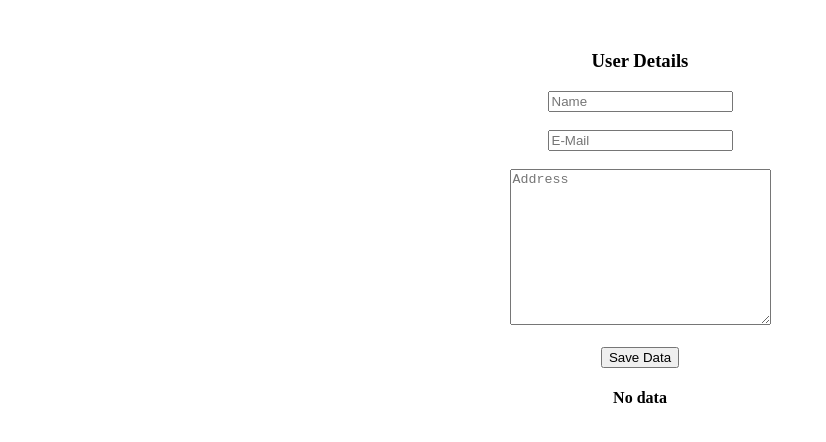
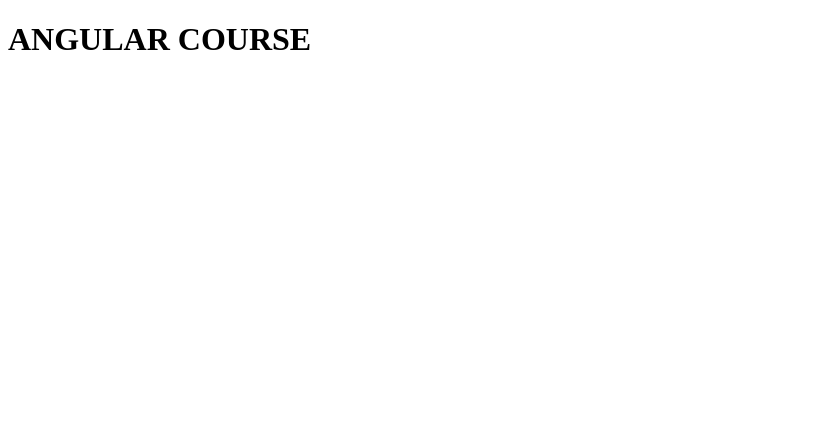
Before and after one commit to barbellfan/AngIntro, an Angular app: page / in a window 1280 px wide. Shown: the top 442 px of the page, without its empty margins (0-826 px from the left). Built offline with nearby package versions, Linux system fonts and the light colour scheme.

Commit message:
clear out old code. demo using css for transform will to pipe example next

```diff
--- a/src/app/app.component.css
+++ b/src/app/app.component.css
@@ -1,14 +1,3 @@
-.form-area {
-  margin-top: 50px;
-  text-align: center;
+h1 {
+  text-transform: uppercase;
 }
-
-.table-area {
-  position: absolute;
-  left: 30%;
-  text-align: center;
-}
-
-h4 {
-  text-align: center;
-}
--- a/src/app/app.component.html
+++ b/src/app/app.component.html
@@ -1,35 +1 @@
-<div class="form-area">
-  <h3>User Details</h3>
-  <input type="text" placeholder="Name" [(ngModel)] = 'name'>
-  <br><br>
-  <input type="text" placeholder="E-Mail" [(ngModel)] = 'email'>
-  <br><br>
-  <textarea cols="30" rows="10" placeholder="Address" [(ngModel)] = 'address'></textarea>
-  <br><br>
-  <button (click)="onClick()">Save Data</button>
-</div>
-
-<div *ngIf = "userArray.length > 0; else noData">
-  <div class="table-area">
-    <table width="500" class="table-area">
-      <thead>
-        <th>#</th>
-        <th>Name</th>
-        <th>Email</th>
-        <th>Address</th>
-        <th>Action</th>
-      </thead>
-      <tr *ngFor = "let user of userArray; let i = index">
-        <td>{{ i + 1 }}</td>
-        <td>{{ user.name }}</td>
-        <td>{{ user.email }}</td>
-        <td>{{ user.address }}</td>
-        <td><button (click)="onDelete(i)">Delete</button></td>
-      </tr>
-    </table>
-  </div>
-</div>
-
-<ng-template #noData>
-  <h4>No data</h4>
-</ng-template>
+<h1>{{ title }}</h1>
--- a/src/app/app.component.ts
+++ b/src/app/app.component.ts
@@ -7,26 +7,12 @@ import { Component } from '@angular/core';
 })
 
 export class AppComponent {
-  name: string = '';
-  email: string = '';
-  address: string = '';
 
-  userArray: Array<any> = [];
+  title: string = 'Angular course';
 
   constructor() {
 
   }
 
-  onClick() {
-    this.userArray.push({
-      "name": this.name,
-      "email": this.email,
-      "address": this.address
-    });
-  }
-
-  onDelete(i:number) {
-    this.userArray.splice(i, 1);
-  }
 
 }
--- a/src/app/app.module.ts
+++ b/src/app/app.module.ts
@@ -1,4 +1,4 @@
-import { NgModule, Component } from '@angular/core';
+import { NgModule } from '@angular/core';
 import { BrowserModule } from '@angular/platform-browser';
 import { FormsModule } from '@angular/forms';
 
@@ -11,7 +11,6 @@ import { AppComponent } from './app.component';
   ],
   imports: [
     BrowserModule,
-    //CommonModule,
     AppRoutingModule,
     FormsModule
   ],
```
